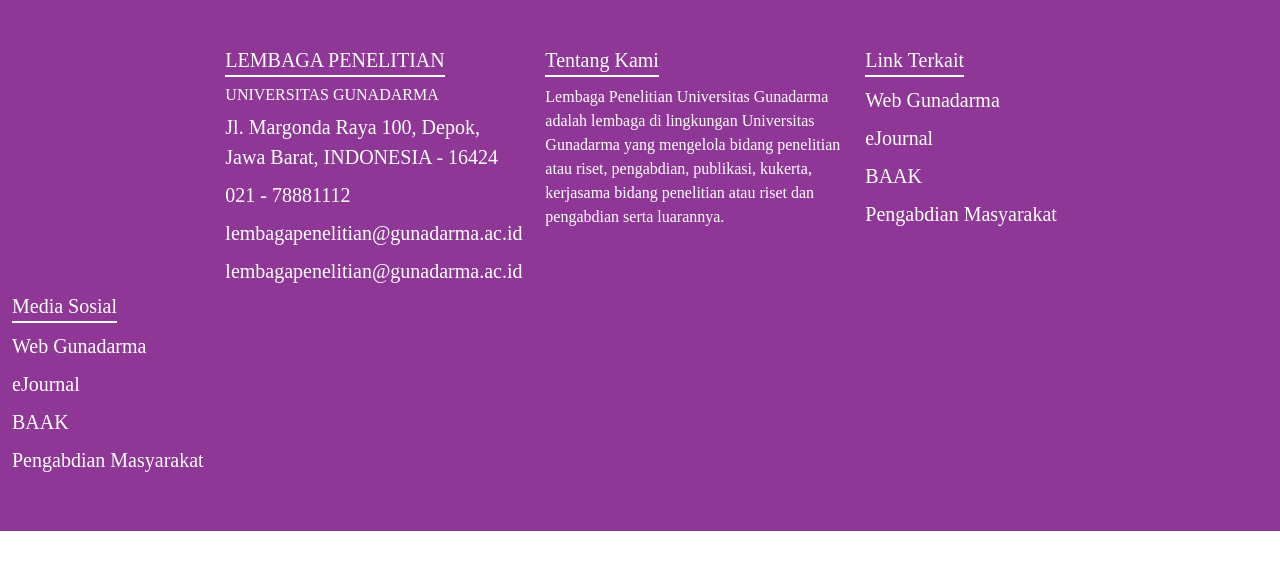
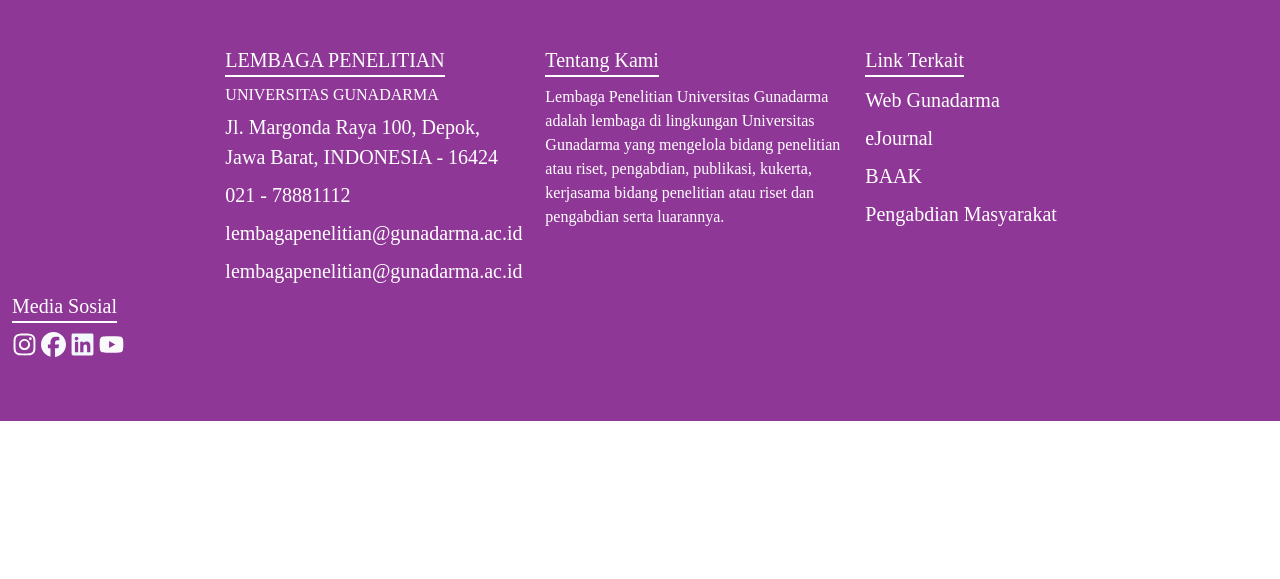
Before and after one commit to frillyl/ta_pbw, a PHP site: page / in a window 1280 px wide. Shown: the part 1851-2430 px from the top of the page. After the commit the page ends 2272 px from the top, so only its background shows below. Run offline with PHP 8.4, Linux system fonts and the light colour scheme.

Commit message:
Update index.php

```diff
--- a/index.php
+++ b/index.php
@@ -250,12 +250,12 @@
 
             <div class="col-lg-3">
                 <h5>Media Sosial</h5>
-                <ul class="nav flex-column">
-                    <li class="nav-item mb-2"><a href="#" class="nav-link p-0 text-white">Web Gunadarma</a></li>
-                    <li class="nav-item mb-2"><a href="#" class="nav-link p-0 text-white">eJournal</a></li>
-                    <li class="nav-item mb-2"><a href="#" class="nav-link p-0 text-white">BAAK</a></li>
-                    <li class="nav-item mb-2"><a href="#" class="nav-link p-0 text-white">Pengabdian Masyarakat</a></li>
-                </ul>
+                <p>
+                    <svg xmlns="http://www.w3.org/2000/svg" height="25" width="25" viewBox="0 0 448 512"><a href="https://www.instagram.com/gunadarma/"><!--!Font Awesome Free 6.5.1 by @fontawesome - https://fontawesome.com License - https://fontawesome.com/license/free Copyright 2023 Fonticons, Inc.--><path fill="#f9fafa" d="M224.1 141c-63.6 0-114.9 51.3-114.9 114.9s51.3 114.9 114.9 114.9S339 319.5 339 255.9 287.7 141 224.1 141zm0 189.6c-41.1 0-74.7-33.5-74.7-74.7s33.5-74.7 74.7-74.7 74.7 33.5 74.7 74.7-33.6 74.7-74.7 74.7zm146.4-194.3c0 14.9-12 26.8-26.8 26.8-14.9 0-26.8-12-26.8-26.8s12-26.8 26.8-26.8 26.8 12 26.8 26.8zm76.1 27.2c-1.7-35.9-9.9-67.7-36.2-93.9-26.2-26.2-58-34.4-93.9-36.2-37-2.1-147.9-2.1-184.9 0-35.8 1.7-67.6 9.9-93.9 36.1s-34.4 58-36.2 93.9c-2.1 37-2.1 147.9 0 184.9 1.7 35.9 9.9 67.7 36.2 93.9s58 34.4 93.9 36.2c37 2.1 147.9 2.1 184.9 0 35.9-1.7 67.7-9.9 93.9-36.2 26.2-26.2 34.4-58 36.2-93.9 2.1-37 2.1-147.8 0-184.8zM398.8 388c-7.8 19.6-22.9 34.7-42.6 42.6-29.5 11.7-99.5 9-132.1 9s-102.7 2.6-132.1-9c-19.6-7.8-34.7-22.9-42.6-42.6-11.7-29.5-9-99.5-9-132.1s-2.6-102.7 9-132.1c7.8-19.6 22.9-34.7 42.6-42.6 29.5-11.7 99.5-9 132.1-9s102.7-2.6 132.1 9c19.6 7.8 34.7 22.9 42.6 42.6 11.7 29.5 9 99.5 9 132.1s2.7 102.7-9 132.1z"/></a></svg>
+                    <svg xmlns="http://www.w3.org/2000/svg" height="25" width="25" viewBox="0 0 512 512"><a href="https://www.facebook.com/gunadarma"><!--!Font Awesome Free 6.5.1 by @fontawesome - https://fontawesome.com License - https://fontawesome.com/license/free Copyright 2023 Fonticons, Inc.--><path fill="#f8f9fc" d="M512 256C512 114.6 397.4 0 256 0S0 114.6 0 256C0 376 82.7 476.8 194.2 504.5V334.2H141.4V256h52.8V222.3c0-87.1 39.4-127.5 125-127.5c16.2 0 44.2 3.2 55.7 6.4V172c-6-.6-16.5-1-29.6-1c-42 0-58.2 15.9-58.2 57.2V256h83.6l-14.4 78.2H287V510.1C413.8 494.8 512 386.9 512 256h0z"/></a></svg>
+                    <svg xmlns="http://www.w3.org/2000/svg" height="25" width="25" viewBox="0 0 448 512"><a href="https://www.linkedin.com/school/universitas-gunadarma/"><!--!Font Awesome Free 6.5.1 by @fontawesome - https://fontawesome.com License - https://fontawesome.com/license/free Copyright 2023 Fonticons, Inc.--><path fill="#f2f6fd" d="M416 32H31.9C14.3 32 0 46.5 0 64.3v383.4C0 465.5 14.3 480 31.9 480H416c17.6 0 32-14.5 32-32.3V64.3c0-17.8-14.4-32.3-32-32.3zM135.4 416H69V202.2h66.5V416zm-33.2-243c-21.3 0-38.5-17.3-38.5-38.5S80.9 96 102.2 96c21.2 0 38.5 17.3 38.5 38.5 0 21.3-17.2 38.5-38.5 38.5zm282.1 243h-66.4V312c0-24.8-.5-56.7-34.5-56.7-34.6 0-39.9 27-39.9 54.9V416h-66.4V202.2h63.7v29.2h.9c8.9-16.8 30.6-34.5 62.9-34.5 67.2 0 79.7 44.3 79.7 101.9V416z"/></a></svg>
+                    <svg xmlns="http://www.w3.org/2000/svg" height="25" width="25" viewBox="0 0 576 512"><a href="https://www.youtube.com/@ugtvofficial"><!--!Font Awesome Free 6.5.1 by @fontawesome - https://fontawesome.com License - https://fontawesome.com/license/free Copyright 2023 Fonticons, Inc.--><path fill="#fafafa" d="M549.7 124.1c-6.3-23.7-24.8-42.3-48.3-48.6C458.8 64 288 64 288 64S117.2 64 74.6 75.5c-23.5 6.3-42 24.9-48.3 48.6-11.4 42.9-11.4 132.3-11.4 132.3s0 89.4 11.4 132.3c6.3 23.7 24.8 41.5 48.3 47.8C117.2 448 288 448 288 448s170.8 0 213.4-11.5c23.5-6.3 42-24.2 48.3-47.8 11.4-42.9 11.4-132.3 11.4-132.3s0-89.4-11.4-132.3zm-317.5 213.5V175.2l142.7 81.2-142.7 81.2z"/></a></svg>
+                </p>
             </div>
         </footer>
     </div>
```
